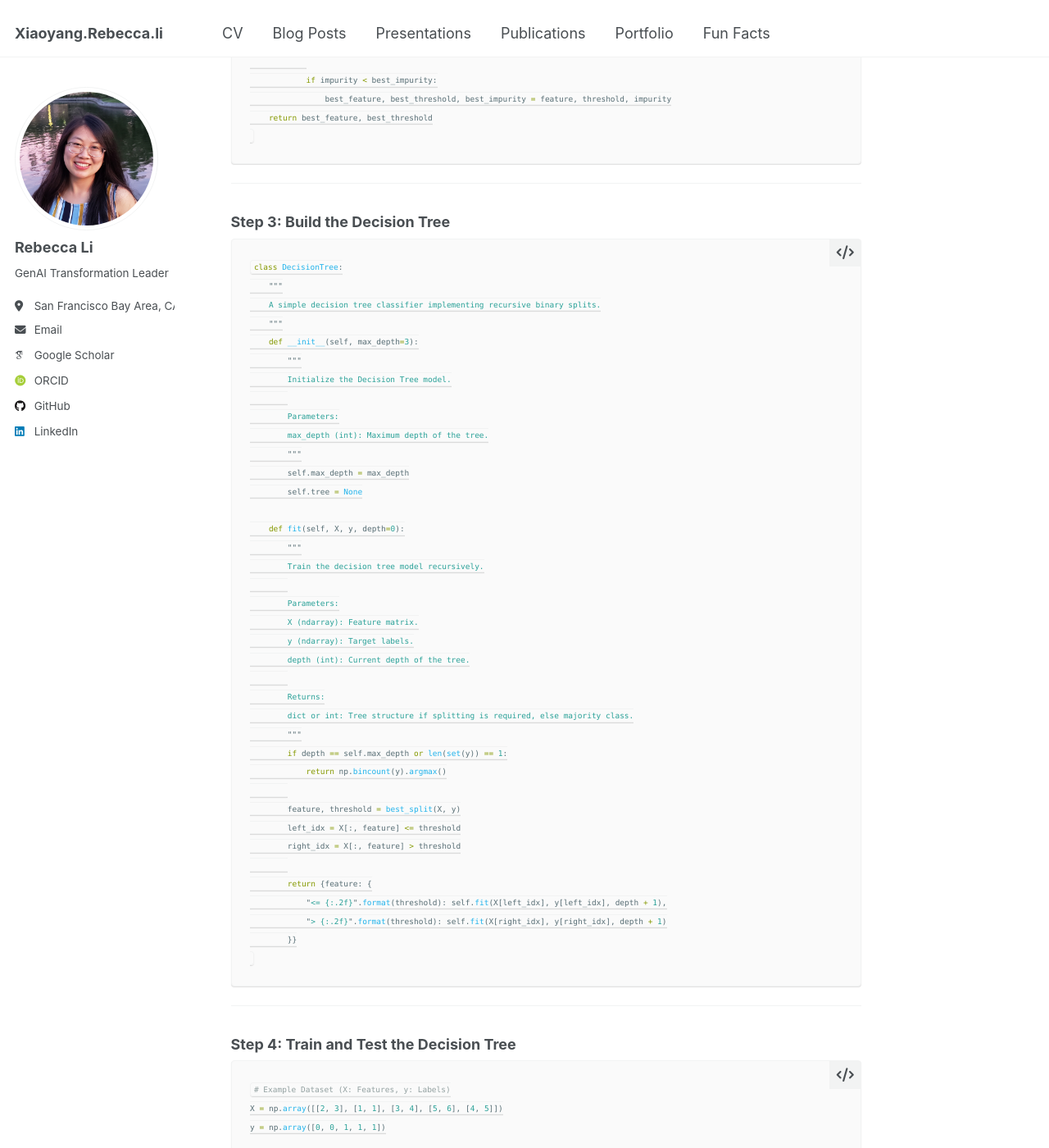
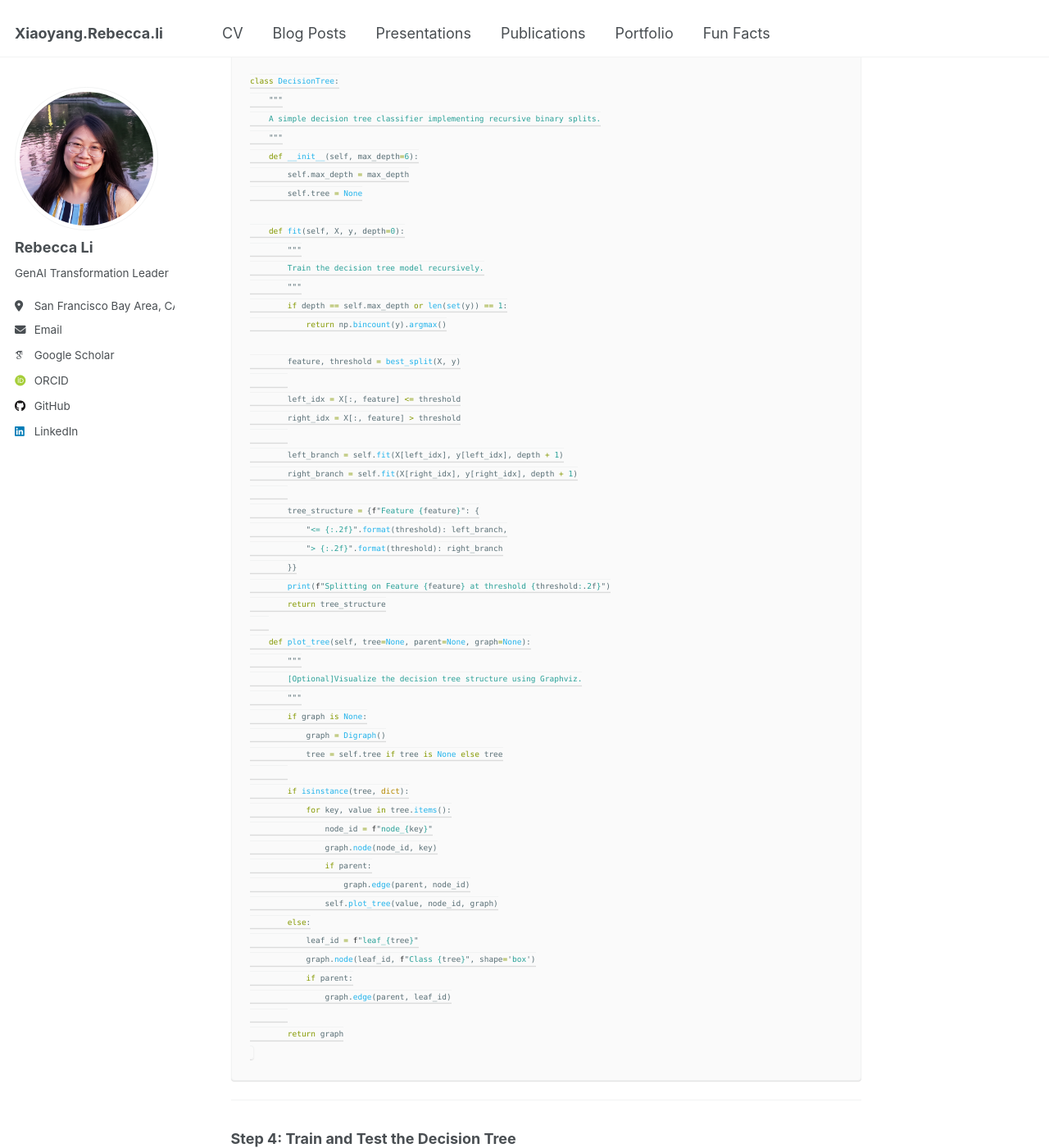
Before and after one commit to Xiaoyang-Rebecca/xiaoyang-rebecca.github.io, a Jekyll site: the page built from _posts/2025-01-30-decision-tree.md, in a window 1280 px wide and 1400 px high, scrolled down 2018 px. Shown: the whole window at 82% size. Built offline with Jekyll 4.4.1, drawn with Linux system fonts in a browser that asks for light colours; some web fonts are replaced; some of the changed text lies outside the part shown.

Commit message:
edif order of attension and vit

````diff
--- a/_posts/2025-01-30-decision-tree.md
+++ b/_posts/2025-01-30-decision-tree.md
@@ -16,9 +16,10 @@
 ✅ **Feature importance** – Identifies the most important factors.
 ✅ **Widely used** – In applications like fraud detection, medical diagnosis, and recommendation systems.
 
----
 ## **2. Understanding Gini Impurity**
 The **Gini Impurity** measures how “impure” a node is, meaning how mixed the classes are. It is used to determine the best split at each step.
+
+Other options for impurity can be Entropy and MSE. In practice, the choice between Gini Impurity and Entropy often doesn't significantly affect the performance of the decision tree.
 
 ### **Mathematical Formula:**
 For a dataset with **C** classes, Gini Impurity is calculated as:
@@ -26,112 +27,125 @@
 $$ Gini = 1 - \sum_{i=1}^{C} p_i^2 $$
 
 Where:
-- \( p_i \) is the proportion of class **i** in the node.
+- \\( p_i \\) is  probability of an element belonging to class **i**.
 - A Gini Impurity of **0** means the node is **pure** (all samples belong to one class).
 
 ---
 ## **3. Learn with Coding: Implementing Decision Tree from Scratch**
-
-### **Step 1: Compute Gini Impurity**
 ```python
 import numpy as np
+import matplotlib.pyplot as plt
+from graphviz import Digraph
+
+### **Step 1: Define beset split criteria**
 
 def gini_impurity(labels):
     """
     Compute Gini Impurity for a given set of labels.
-
-    Parameters:
-    labels (array-like): List or array of class labels.
-
-    Returns:
-    float: Gini impurity score.
+    return gini score: 0 means the node is pure (all samples belong to one class)
     """
     unique, counts = np.unique(labels, return_counts=True)
     probs = counts / counts.sum()
     return 1 - np.sum(probs ** 2)
-```
 
----
 ### **Step 2: Find the Best Split**
-```python
+
 def best_split(X, y):
     """
-    Identify the best feature and threshold for splitting the dataset.
-
-    Parameters:
-    X (ndarray): Feature matrix.
-    y (ndarray): Target labels.
-
-    Returns:
-    tuple: Best feature index, best threshold value.
+    Identify the best feature and min-threshold for splitting the dataset.
     """
     best_feature, best_threshold, best_impurity = None, None, float('inf')
+
     for feature in range(X.shape[1]):
         thresholds = np.unique(X[:, feature])
         for threshold in thresholds:
             left = y[X[:, feature] <= threshold]
             right = y[X[:, feature] > threshold]
+
             impurity = (len(left) * gini_impurity(left) + len(right) * gini_impurity(right)) / len(y)
 
             if impurity < best_impurity:
-                best_feature, best_threshold, best_impurity = feature, threshold, impurity
+                best_feature = feature
+                best_threshold = threshold
+                best_impurity = impurity
+
     return best_feature, best_threshold
-```
 
----
 ### **Step 3: Build the Decision Tree**
-```python
+
 class DecisionTree:
     """
     A simple decision tree classifier implementing recursive binary splits.
     """
-    def __init__(self, max_depth=3):
-        """
-        Initialize the Decision Tree model.
-
-        Parameters:
-        max_depth (int): Maximum depth of the tree.
-        """
+    def __init__(self, max_depth=6):
         self.max_depth = max_depth
         self.tree = None
 
     def fit(self, X, y, depth=0):
         """
         Train the decision tree model recursively.
-
-        Parameters:
-        X (ndarray): Feature matrix.
-        y (ndarray): Target labels.
-        depth (int): Current depth of the tree.
-
-        Returns:
-        dict or int: Tree structure if splitting is required, else majority class.
         """
         if depth == self.max_depth or len(set(y)) == 1:
             return np.bincount(y).argmax()
 
         feature, threshold = best_split(X, y)
+
         left_idx = X[:, feature] <= threshold
         right_idx = X[:, feature] > threshold
 
-        return {feature: {
-            "<= {:.2f}".format(threshold): self.fit(X[left_idx], y[left_idx], depth + 1),
-            "> {:.2f}".format(threshold): self.fit(X[right_idx], y[right_idx], depth + 1)
+        left_branch = self.fit(X[left_idx], y[left_idx], depth + 1)
+        right_branch = self.fit(X[right_idx], y[right_idx], depth + 1)
+
+        tree_structure = {f"Feature {feature}": {
+            "<= {:.2f}".format(threshold): left_branch,
+            "> {:.2f}".format(threshold): right_branch
         }}
+        print(f"Splitting on Feature {feature} at threshold {threshold:.2f}")
+        return tree_structure
+
+    def plot_tree(self, tree=None, parent=None, graph=None):
+        """
+        [Optional]Visualize the decision tree structure using Graphviz.
+        """
+        if graph is None:
+            graph = Digraph()
+            tree = self.tree if tree is None else tree
+
+        if isinstance(tree, dict):
+            for key, value in tree.items():
+                node_id = f"node_{key}"
+                graph.node(node_id, key)
+                if parent:
+                    graph.edge(parent, node_id)
+                self.plot_tree(value, node_id, graph)
+        else:
+            leaf_id = f"leaf_{tree}"
+            graph.node(leaf_id, f"Class {tree}", shape='box')
+            if parent:
+                graph.edge(parent, leaf_id)
+
+        return graph
 ```
 
 ---
 ### **Step 4: Train and Test the Decision Tree**
 ```python
 # Example Dataset (X: Features, y: Labels)
-X = np.array([[2, 3], [1, 1], [3, 4], [5, 6], [4, 5]])
-y = np.array([0, 0, 1, 1, 1])
+X = np.array([[2, 3], [1, 1], [3, 4], [5, 6], [4, 5], [6, 2], [7, 3], [8, 5], [9, 7], [10, 8]])
+y = np.array([0, 0, 1, 1, 1, 0, 0, 1, 1, 0])
 
-tree = DecisionTree(max_depth=2)
+tree = DecisionTree(max_depth=5)
 tree.tree = tree.fit(X, y)
 print(tree.tree)
+# {'Feature 1': {'<= 3.00': 0, '> 3.00': {'Feature 0': {'<= 9.00': 1, '> 9.00': 0}}}}
+
+tree_graph = tree.plot_tree()
+tree_graph.view()
+
 ```
-This will train the decision tree and output its structure.
+
+<p align="center"><img src="/figures/posts/decison-tree-output.png"  width="700" class="inline"/></p>
+
 
 ---
 ## **4. Key Takeaways**
````
Also changed, not shown: _posts/2025-02-21-vit.md (renamed from _posts/2025-02-15-vit.md, +2 -2 lines), _posts/2025-02-23-quality-eval.md (+1 -1 lines), _portfolio/---portfolio-1.md (renamed from _portfolio/portfolio-1.md), _portfolio/---portfolio-2.html (renamed from _portfolio/portfolio-2.html), _posts/2025-02-15-attension.md (renamed from _posts/2025-02-21-attension.md), figures/posts/decison-tree-output.png (added).
